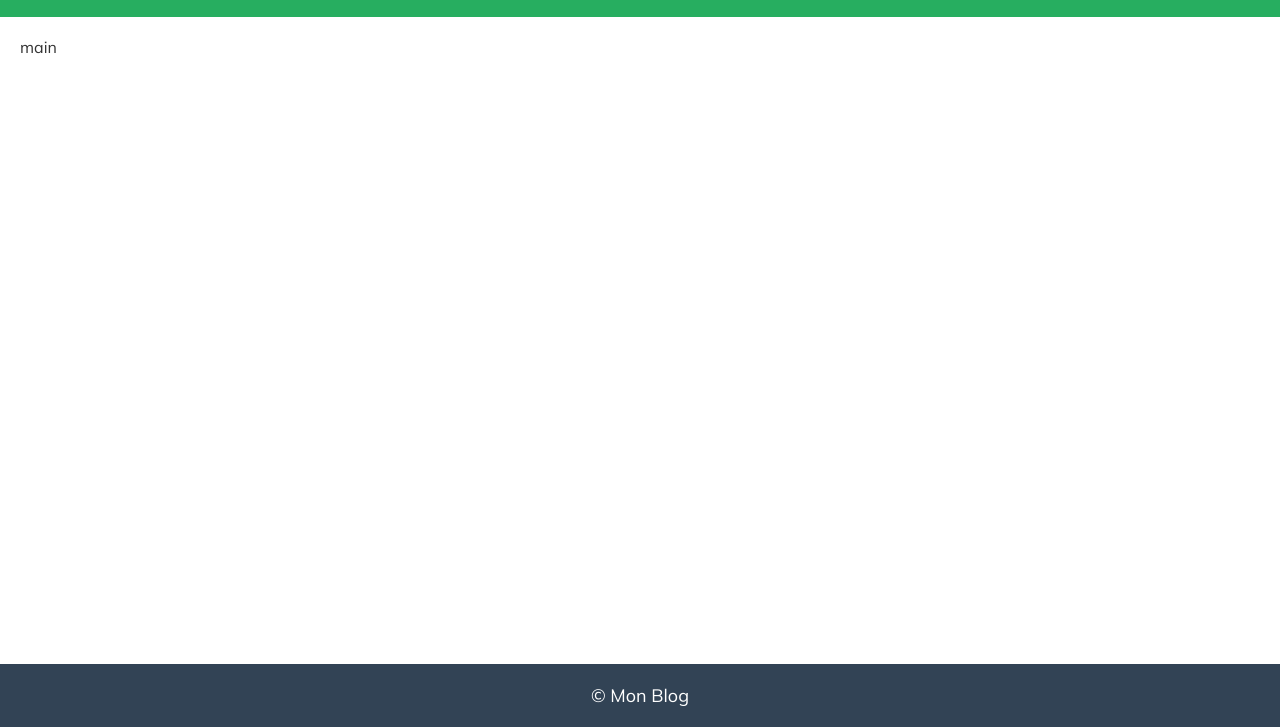
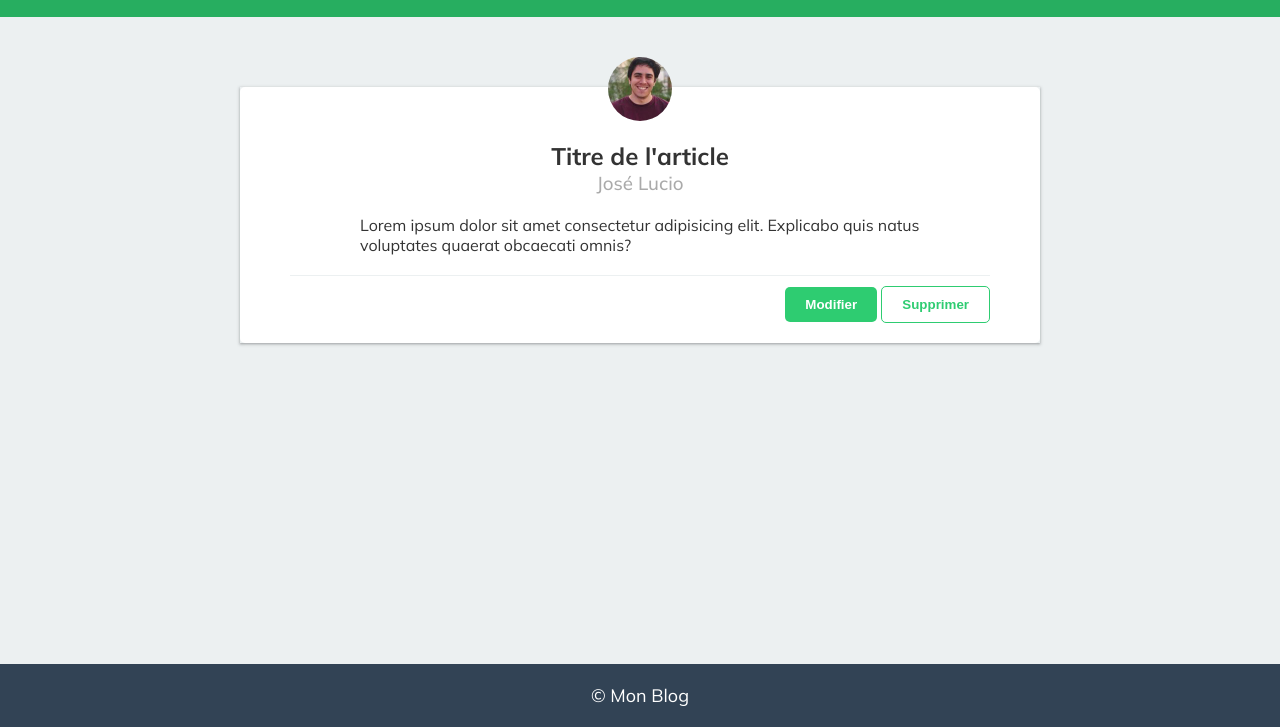
Before and after one commit to Karlito14/blog, a website built with Vite: page src/index.html in a window 1280 px wide. Shown: the part 73-800 px from the top of the page. Built offline with nearby package versions, Linux system fonts and the light colour scheme; no server answers.

Commit message:
design des articles

```diff
--- a/src/api/api-articles.js
+++ b/src/api/api-articles.js
@@ -3,11 +3,19 @@ class ApiArticles {
     this.BASE_URL = url;
   }
 
-  async getArticles() {}
+  async getArticles() {
+    try {
+      const promesse = await fetch(`${this.BASE_URL}/articles`);
+      const resultat = await promesse.json();
+      return resultat;
+    } catch (error) {
+      console.error('Erreur :', erreur);
+    }
+  }
 
   async sendArticle(json) {
     try {
-      const promesse = await fetch(`${this.BASE_URL}/article`, {
+      const promesse = await fetch(`${this.BASE_URL}/articles`, {
         method: 'POST',
         headers: {
           'Content-Type': 'application/json',
--- a/src/form/form.js
+++ b/src/form/form.js
@@ -1,6 +1,3 @@
-import '../assets/styles/global.scss';
-import '../assets/styles/style.scss';
-import './form.scss';
 import apiArticles from '../api/api-articles.js';
 
 const form = document.querySelector('#form');
--- a/src/form/form.scss
+++ b/src/form/form.scss
@@ -4,9 +4,11 @@
   display: flex;
   justify-content: center;
   align-items: center;
+  background-color: var(--color-divider);
 }
 
 .form {
+  background-color: white;
   width: 700px;
   padding: 4rem;
   box-shadow: var(--box-shadow);
--- a/src/index.html
+++ b/src/index.html
@@ -9,6 +9,9 @@
       href="https://fonts.googleapis.com/css2?family=Mulish:ital,wght@0,200..1000;1,200..1000&display=swap"
       rel="stylesheet"
     />
+    <link rel="stylesheet" href="./assets/styles/global.scss">
+    <link rel="stylesheet" href="./assets/styles/style.scss">
+    <link rel="stylesheet" href="./index.scss">
     <title>Mon Blog</title>
   </head>
   <body>
@@ -22,7 +25,22 @@
           </ul>
         </nav>
       </header>
-      <main class="content">main</main>
+      <main class="content">
+        <ul class="list">
+          <li>
+            <article class="article">
+              <img class="article__img" src="./assets/images/user.jpg" alt="Profil">
+              <h2 class="article__title">Titre de l'article</h2>
+              <h3 class="article__author">José Lucio</h3>
+              <p class="article__content">Lorem ipsum dolor sit amet consectetur adipisicing elit. Explicabo quis natus voluptates quaerat obcaecati omnis?</p>
+              <div class="article__actions">
+                <button class="btn btn-primary" id="updateBtn">Modifier</button>
+                <button class="btn btn-secondary" id="deleteBtn">Supprimer</button>
+              </div>
+            </article>
+          </li>
+        </ul>
+      </main>
       <footer class="footer">© Mon Blog</footer>
     </div>
     <script type="module" src="./index.js"></script>
--- a/src/index.js
+++ b/src/index.js
@@ -1,3 +1,4 @@
-import './assets/styles/global.scss';
-import './assets/styles/style.scss';
-import './index.scss';
+import apiArticles from './api/api-articles.js';
+
+const articles = await apiArticles.getArticles();
+console.log(articles);
--- a/src/index.scss
+++ b/src/index.scss
@@ -1,4 +1,54 @@
 .content {
   grid-area: content;
   padding: 2rem;
+  background-color: var(--color-divider);
+  display: flex;
+  justify-content: center;
 }
+
+.list {
+  max-width: 800px;
+
+  li {
+    margin: 5rem 0;
+    box-shadow: var(--box-shadow);
+  }
+}
+
+.article {
+  background-color: white;
+  padding: 2rem 5rem;
+  border-radius: 5px;
+  display: flex;
+  flex-direction: column;
+  align-items: center;
+
+  &__img {
+    max-width: 64px;
+    border-radius: 50%;
+    margin-top: -5rem;
+  }
+
+  &__title {
+    margin: 2rem 0 0;
+  }
+
+  &__author {
+    margin-bottom: 2rem;
+    color: #aaa;
+    font-weight: 500;
+  }
+
+  &__content {
+    max-width: 80%;
+    margin-bottom: 2rem;
+  }
+
+  &__actions {
+    padding-top: 1rem;
+    width: 100%;
+    text-align: right;
+    border-top: 1px solid var(--color-divider);
+  }
+
+}
```
Also changed, not shown: src/form/form.html (+3 -0 lines), src/assets/images/user.jpg (added).
